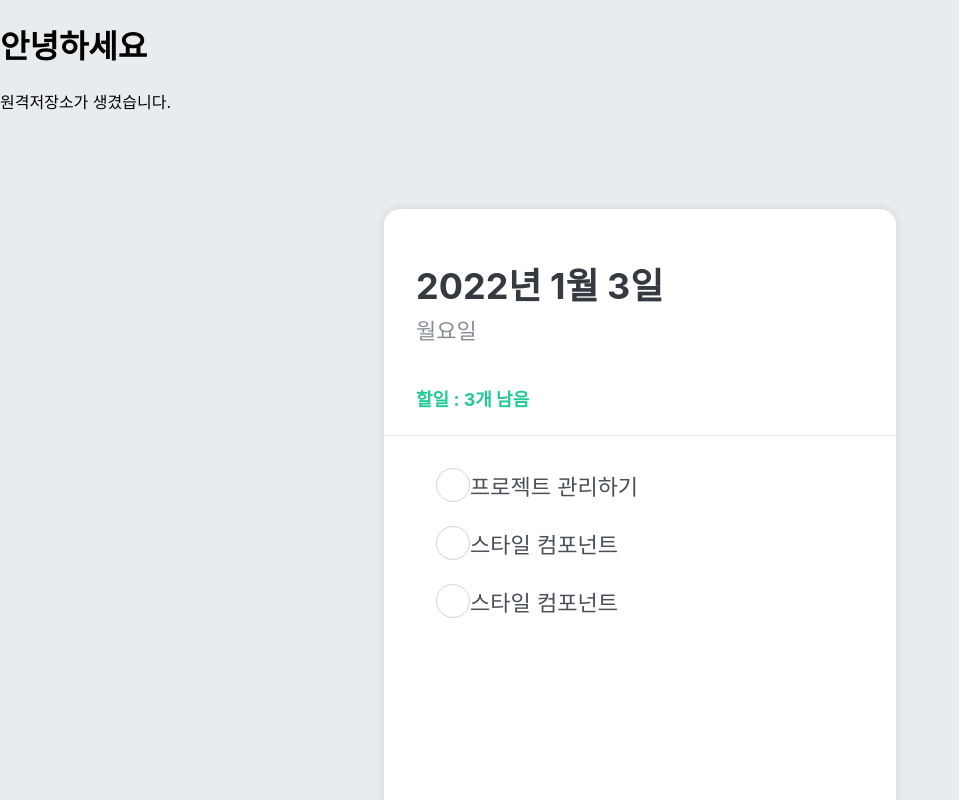
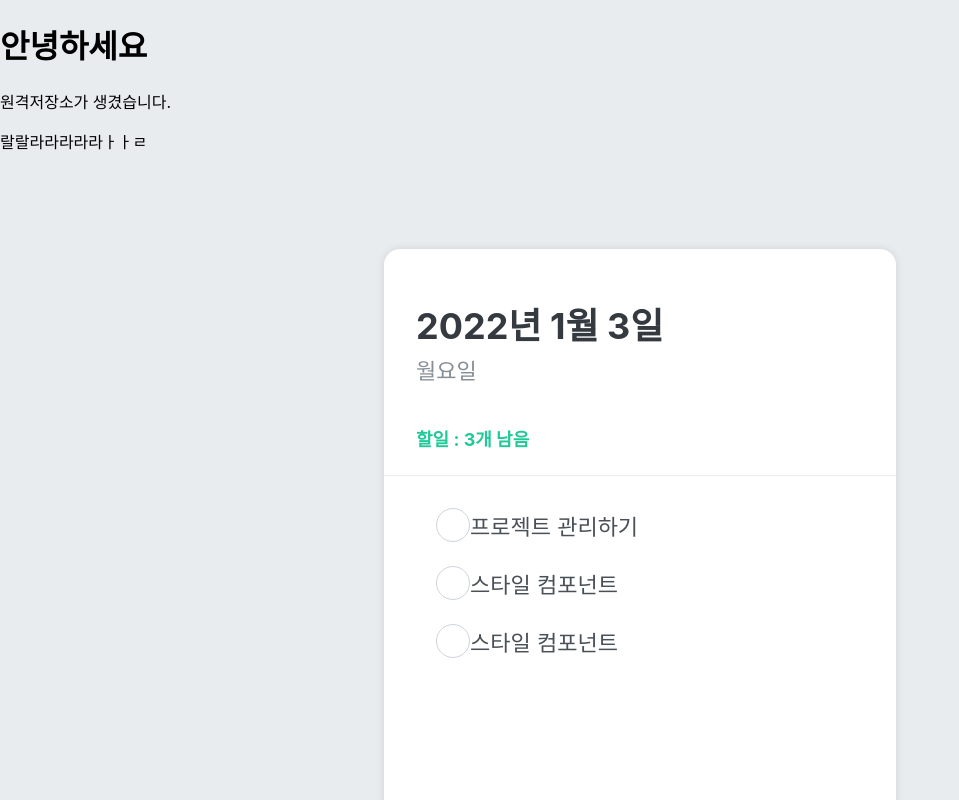
Before and after one commit to juwonKim95/Todolist2, a React (Create React App) app: page / in a window 1280 px wide. Shown: the top 800 px of the page, without its empty margins (0-959 px from the left). Built offline with nearby package versions, Linux system fonts and the light colour scheme.

Commit message:
또수정

```diff
--- a/src/App.js
+++ b/src/App.js
@@ -73,6 +73,7 @@ function onToggle(id){
       <div>
         <h1>안녕하세요</h1>
         <p>원격저장소가 생겼습니다.</p>
+        <p>랄랄라라라라라ㅏㅏㄹ</p>
       </div>
       <GlobalStyle/>
       <TodoTemplate>
```
